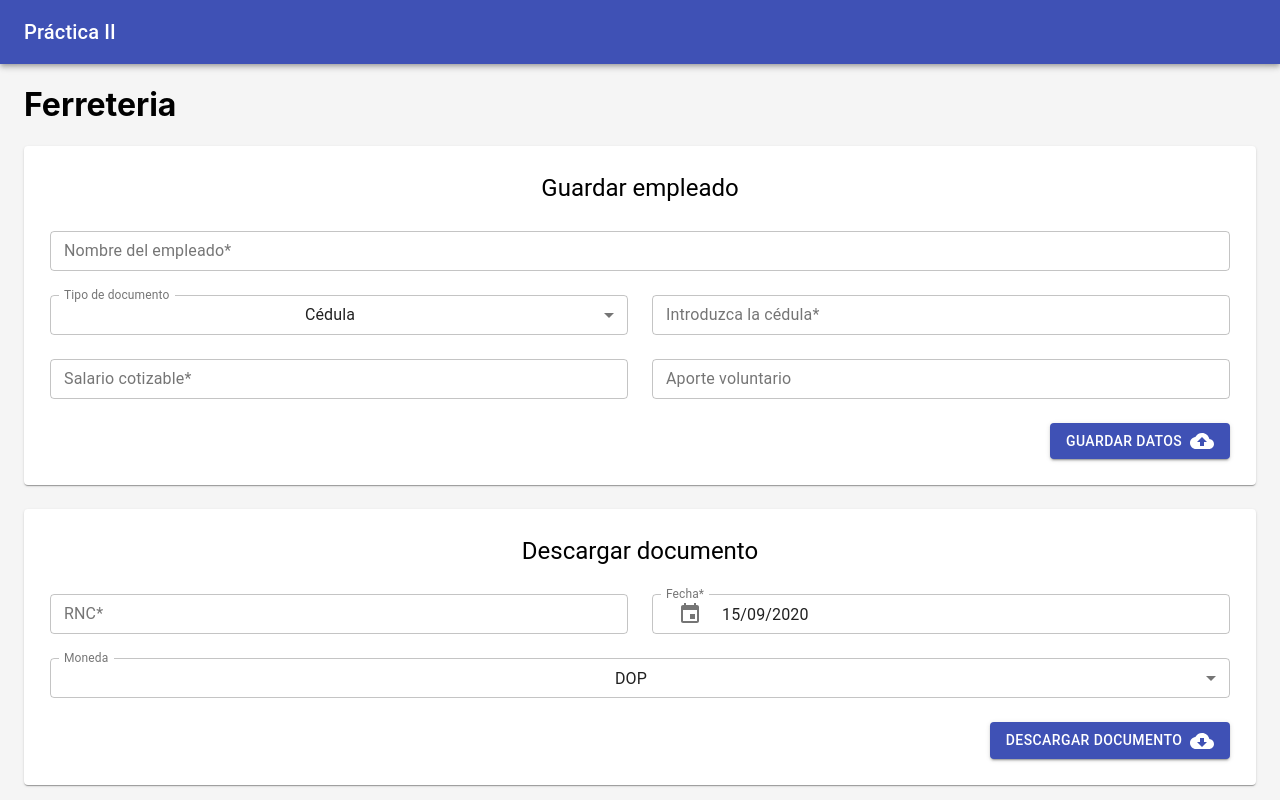
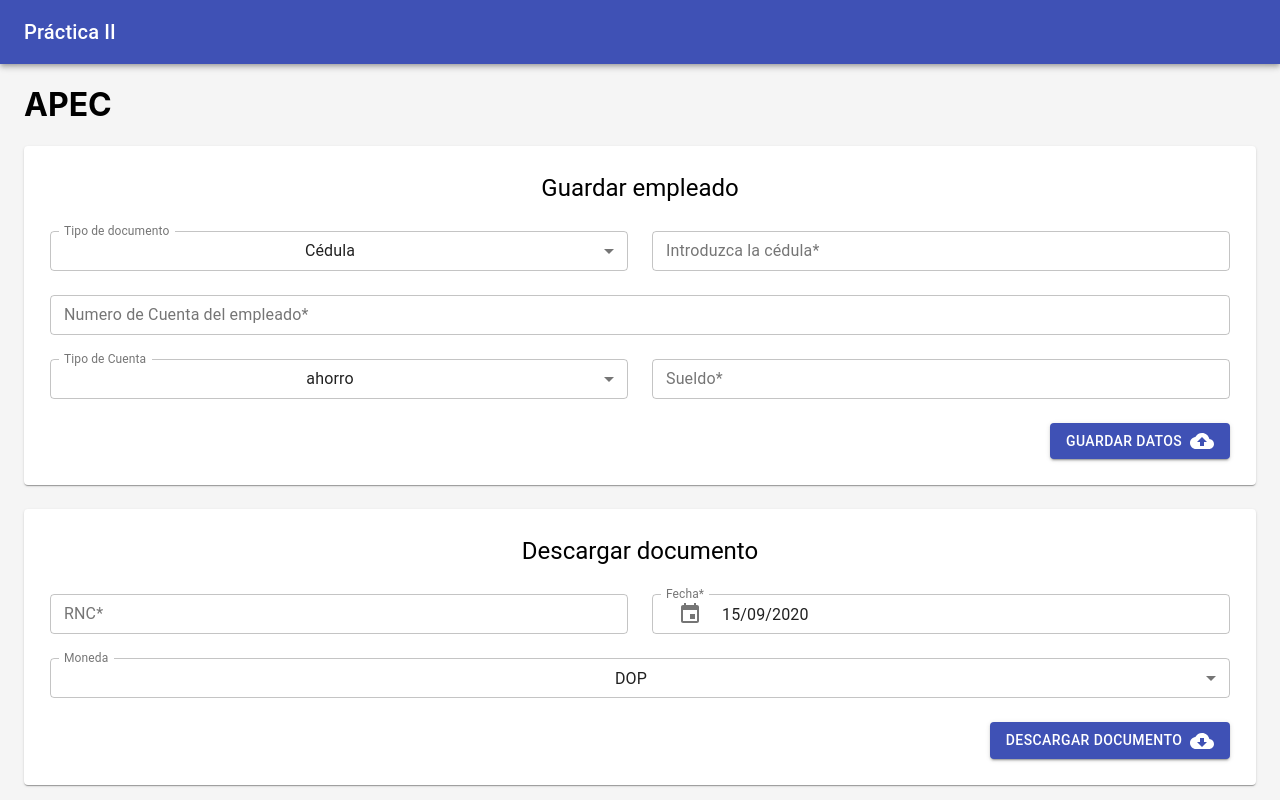
Before and after one commit to AlexFerreras/APAP-APEC, a React (Create React App) app: page / in a window 1280 px wide. Built offline with nearby package versions, Linux system fonts and the light colour scheme.

Commit message:
APAP/APEC integration first commit

```diff
--- a/src/App.js
+++ b/src/App.js
@@ -1,17 +1,13 @@
-import React from 'react';
-import Container from '@material-ui/core/Container';
-import Header from './layout/Header'
-import Download from './layout/Download'
-import Upload from './layout/Upload'
-import {
-  BrowserRouter as Router,
-  Switch,
-  Route
-} from "react-router-dom";
+import React from "react";
+import Container from "@material-ui/core/Container";
+import Header from "./layout/Header";
+import Download from "./layout/Download";
+import Upload from "./layout/Upload";
+import { BrowserRouter as Router, Switch, Route } from "react-router-dom";
 
 const styles = {
-  paddingTop: 0
-}
+  paddingTop: 0,
+};
 
 const App = () => {
   return (
@@ -21,18 +17,18 @@
         <Router>
           <Switch>
             <Route path="/upload">
-              <h1> TSS </h1>
+              <h1> APAP </h1>
               <Upload />
             </Route>
             <Route path="/">
-              <h1> Ferreteria </h1>
+              <h1> APEC </h1>
               <Download />
             </Route>
           </Switch>
         </Router>
       </Container>
     </div>
-  )
-}
+  );
+};
 
 export default App;
--- /dev/null
+++ b/src/components/APAPDocument/index.js
@@ -0,0 +1,148 @@
+import React, { useState } from "react";
+import Typography from "@material-ui/core/Typography";
+import TextField from "@material-ui/core/TextField";
+import Grid from "@material-ui/core/Grid";
+import DateFnsUtils from "@date-io/date-fns";
+import {
+  MuiPickersUtilsProvider,
+  KeyboardDatePicker,
+} from "@material-ui/pickers";
+import { useForm } from "react-hook-form";
+import Button from "@material-ui/core/Button";
+import Select from "@material-ui/core/Select";
+import MenuItem from "@material-ui/core/MenuItem";
+import FormControl from "@material-ui/core/FormControl";
+import InputLabel from "@material-ui/core/InputLabel";
+import CloudDownloadIcon from "@material-ui/icons/CloudDownload";
+import post from "../../services/post";
+import LinearIndeterminate from "../Loading";
+
+const title = {
+  color: "black",
+};
+
+const mt15 = {
+  marginTop: 15,
+};
+
+const alignBtnSend = {
+  display: "flex",
+  justifyContent: "flex-end",
+};
+
+const APAPDocument = () => {
+  const [isLoading, setIsLoading] = React.useState(false);
+  const [selectedDate, setSelectedDate] = useState(new Date());
+  const [moneda, setMoneda] = React.useState("DOP");
+
+  const { register, handleSubmit, errors } = useForm();
+
+  const handleDateChange = (date) => {
+    setSelectedDate(date);
+  };
+
+  const handleChangeMoneda = (event) => {
+    setMoneda(event.target.value);
+  };
+
+  async function onSubmit(data) {
+    data = {
+      ...data,
+      fecha: selectedDate,
+      moneda: moneda,
+    };
+    setIsLoading(true);
+    const response = await post("empleados/generar-archivo", data);
+    setIsLoading(false);
+    createFile(response);
+  }
+
+  function createFile(data) {
+    const element = document.createElement("a");
+    const file = new Blob([atob(data.data)], { type: "text/plain" });
+    element.href = URL.createObjectURL(file);
+    element.download = "apap.txt";
+    document.body.appendChild(element);
+    element.click();
+  }
+
+  return (
+    <div>
+      <Typography variant="h5" gutterBottom>
+        <span style={title}>Descargar documento</span>
+      </Typography>
+
+      {isLoading && <LinearIndeterminate />}
+
+      <form onSubmit={handleSubmit(onSubmit)}>
+        <Grid container spacing={3} style={mt15}>
+          <Grid item xs={6}>
+            <TextField
+              name="rnc"
+              error={errors.rnc ? true : false}
+              helperText={errors.rnc && errors.rnc.message}
+              inputRef={register({
+                required: "El RNC es obligatorio",
+                minLength: {
+                  value: 13,
+                  message: "La longitud mínima debe ser igual a 13",
+                },
+                maxLength: {
+                  value: 13,
+                  message: "La longitud máxima debe ser igual a 13",
+                },
+              })}
+              fullWidth
+              type="text"
+              label="RNC*"
+              variant="outlined"
+              size="small"
+            />
+          </Grid>
+          <Grid item xs={6}>
+            <MuiPickersUtilsProvider utils={DateFnsUtils}>
+              <KeyboardDatePicker
+                autoOk
+                variant="inline"
+                inputVariant="outlined"
+                label="Fecha*"
+                size="small"
+                format="dd/MM/yyyy"
+                value={selectedDate}
+                InputAdornmentProps={{ position: "start" }}
+                onChange={(date) => handleDateChange(date)}
+              />
+            </MuiPickersUtilsProvider>
+          </Grid>
+          <Grid item xs={12}>
+            <FormControl size="small" variant="outlined">
+              <InputLabel htmlFor="outlined-age-native-simple">
+                Moneda
+              </InputLabel>
+              <Select
+                required
+                labelId="demo-simple-select-outlined-label"
+                id="demo-simple-select-outlined"
+                value={moneda}
+                onChange={handleChangeMoneda}
+                label="Moneda"
+              >
+                <MenuItem value={"DOP"}>DOP</MenuItem>
+                <MenuItem value={"USD"}>USD</MenuItem>
+              </Select>
+            </FormControl>
+          </Grid>
+          <Grid item xs={12}>
+            <div style={alignBtnSend}>
+              <Button type="submit" variant="contained" color="primary">
+                Descargar documento &nbsp; <CloudDownloadIcon />
+              </Button>
+            </div>
+          </Grid>
+        </Grid>
+      </form>
+    </div>
+  );
+};
+
+export default APAPDocument;
--- a/src/components/Form/index.js
+++ b/src/components/Form/index.js
@@ -1,82 +1,69 @@
-import React, { forceUpdate } from 'react'
-import Typography from '@material-ui/core/Typography'
-import TextField from '@material-ui/core/TextField'
-import Grid from '@material-ui/core/Grid'
-import { useForm } from 'react-hook-form';
-import Button from '@material-ui/core/Button';
-import Select from '@material-ui/core/Select';
-import MenuItem from '@material-ui/core/MenuItem';
-import FormControl from '@material-ui/core/FormControl';
-import InputLabel from '@material-ui/core/InputLabel';
-import CloudUploadIcon from '@material-ui/icons/CloudUpload';
-import validateDominicanId from 'validacion-cedula-dominicana';
-import post from '../../services/post'
-import LinearIndeterminate from '../Loading'
+import React from "react";
+import Typography from "@material-ui/core/Typography";
+import TextField from "@material-ui/core/TextField";
+import Grid from "@material-ui/core/Grid";
+import { useForm } from "react-hook-form";
+import Button from "@material-ui/core/Button";
+import Select from "@material-ui/core/Select";
+import MenuItem from "@material-ui/core/MenuItem";
+import FormControl from "@material-ui/core/FormControl";
+import InputLabel from "@material-ui/core/InputLabel";
+import CloudUploadIcon from "@material-ui/icons/CloudUpload";
+import validateDominicanId from "validacion-cedula-dominicana";
+import post from "../../services/post";
+import LinearIndeterminate from "../Loading";
 
 const title = {
-  color: 'black'
-}
+  color: "black",
+};
 
 const mt15 = {
   marginTop: 15,
-}
+};
 
 const alignBtnSend = {
-  display: 'flex',
-  justifyContent: 'flex-end'
-}
+  display: "flex",
+  justifyContent: "flex-end",
+};
 
 const Form = () => {
-  const [isLoading, setIsLoading] = React.useState(false)
-  const [documentType, setdocumentType] = React.useState('Cedula')
+  const [isLoading, setIsLoading] = React.useState(false);
+  const [documentType, setdocumentType] = React.useState("Cedula");
+  const [accountType, setaccountType] = React.useState("Ahorro");
   const { register, handleSubmit, errors } = useForm();
 
   const handleChangeDocumentType = (event) => {
-    setdocumentType(event.target.value)
-  }
+    setdocumentType(event.target.value);
+  };
 
-  async function onSubmit (data) {
+  async function onSubmit(data) {
     data = {
       ...data,
       tipoDocumento: documentType,
-    }
-    data.salarioCotizable = Number(data.salarioCotizable)
-    data.aporteVoluntario = data.aporteVoluntario ? data.aporteVoluntario : null
-    setIsLoading(true)
-    await post('empleados', data)
-    setIsLoading(false)
+      tipocuenta: accountType,
+    };
+    data.sueldo = Number(data.sueldo);
+    setIsLoading(true);
+    console.log(JSON.stringify(data, null, 2));
+    await post("empleados", data);
+    setIsLoading(false);
   }
 
   return (
     <div>
       <Typography variant="h5" gutterBottom>
-        <span style={title}>
-          Guardar empleado
-        </span>
+        <span style={title}>Guardar empleado</span>
       </Typography>
 
-      { isLoading && <LinearIndeterminate /> }
+      {isLoading && <LinearIndeterminate />}
 
       <form onSubmit={handleSubmit(onSubmit)}>
         <Grid container spacing={3} style={mt15}>
-          <Grid item xs={12}>
-            <TextField
-              name="nombre"
-              error={errors.nombre ? true : false}
-              helperText={errors.nombre && errors.nombre.message}
-              inputRef={register({required: "El nombre es obligatorio",
-                minLength: {value: 1, message: "La longitud mínima debe ser igual a 1"},
-                maxLength: {value: 40, message: "La longitud máxima debe ser igual a 40"}})}
-              fullWidth
-              type="text"
-              label="Nombre del empleado*"
-              variant="outlined"
-              size="small"
-            />
-          </Grid>
           <Grid item xs={6}>
             <FormControl size="small" variant="outlined">
-              <InputLabel htmlFor="outlined-age-native-simple">Tipo de documento</InputLabel>
+              <InputLabel htmlFor="outlined-age-native-simple">
+                Tipo de documento
+              </InputLabel>
               <Select
                 required
                 labelId="demo-simple-select-outlined-label"
@@ -85,27 +72,32 @@
                 onChange={handleChangeDocumentType}
                 label="Tipo de documento"
               >
-                <MenuItem value={'Cedula'}>Cédula</MenuItem>
-                <MenuItem value={'Pasaporte'}>Pasaporte</MenuItem>
+                <MenuItem value={"Cedula"}>Cédula</MenuItem>
+                <MenuItem value={"Pasaporte"}>Pasaporte</MenuItem>
               </Select>
             </FormControl>
           </Grid>
           <Grid item xs={6}>
-            {
-              documentType === 'Cedula'
-              ?
+            {documentType === "Cedula" ? (
               <TextField
                 name="documento"
                 error={errors.documento ? true : false}
                 helperText={errors.documento && errors.documento.message}
-                  inputRef={register({required: "La cédula es obligatoria",
-                    minLength: {value: 11, message: "La longitud mínima debe ser igual a 11"},
-                    maxLength: {value: 11, message: "La longitud máxima debe ser igual a 11"},
+                inputRef={register({
+                  required: "La cédula es obligatoria",
+                  minLength: {
+                    value: 11,
+                    message: "La longitud mínima debe ser igual a 11",
+                  },
+                  maxLength: {
+                    value: 11,
+                    message: "La longitud máxima debe ser igual a 11",
+                  },
                   pattern: {
                     value: /^\d+$/,
-                      message: "Solo se adminten números positivos"
+                    message: "Solo se adminten números positivos",
                   },
-                    validate: validateDominicanId
+                  validate: validateDominicanId,
                 })}
                 fullWidth
                 type="text"
@@ -113,61 +105,100 @@
                 variant="outlined"
                 size="small"
               />
-              :
+            ) : (
               <TextField
                 name="documento"
                 error={errors.documento ? true : false}
                 helperText={errors.documento && errors.documento.message}
-                inputRef={register({required: "El documento es obligatorio",
-                  minLength: {value: 11, message: "La longitud mínima debe ser igual a 11"},
-                  maxLength: {value: 11, message: "La longitud máxima debe ser igual a 11"}})}
+                inputRef={register({
+                  required: "El documento es obligatorio",
+                  minLength: {
+                    value: 11,
+                    message: "La longitud mínima debe ser igual a 11",
+                  },
+                  maxLength: {
+                    value: 11,
+                    message: "La longitud máxima debe ser igual a 11",
+                  },
+                })}
                 fullWidth
                 type="text"
                 label="Introduzca el pasaporte*"
                 variant="outlined"
                 size="small"
               />
-            }
-
+            )}
           </Grid>
-          <Grid item xs={6}>
+          <Grid item xs={12}>
             <TextField
-              name="salarioCotizable"
-              error={errors.salarioCotizable ? true : false}
-              helperText={errors.salarioCotizable && errors.salarioCotizable.message}
-              inputRef={register({required: "El salario cotizable es obligatorio",
-                minLength: {value: 1, message: "La longitud mínima debe ser igual a 1"},
-                maxLength: {value: 16, message: "La longitud máxima debe ser igual a 16"},
+              name="numerocuenta"
+              error={errors.numerocuenta ? true : false}
+              helperText={errors.numerocuenta && errors.numerocuenta.message}
+              inputRef={register({
+                required: "El Numero de Cuenta es obligatorio",
+                minLength: {
+                  value: 9,
+                  message: "La longitud mínima debe ser igual a 9",
+                },
+                maxLength: {
+                  value: 11,
+                  message: "La longitud máxima debe ser igual a 11",
+                },
                 pattern: {
                   value: /^\d+$/,
-                  message: "Solo se adminten números positivos"
-                }})}
+                  message: "Solo se adminten números positivos",
+                },
+              })}
               fullWidth
-              type="number"
-              label="Salario cotizable*"
+              type="text"
+              label="Numero de Cuenta del empleado*"
               variant="outlined"
               size="small"
             />
           </Grid>
+
+          <Grid item xs={6}>
+            <FormControl size="small" variant="outlined">
+              <InputLabel htmlFor="outlined-age-native-simple">
+                Tipo de Cuenta
+              </InputLabel>
+              <Select
+                required
+                labelId="demo-simple-select-outlined-label"
+                id="demo-simple-select-outlined"
+                value={accountType}
+                onChange={(e) => setaccountType(e.target.value)}
+                label="Tipo de Cuenta"
+              >
+                <MenuItem value={"Ahorro"}>ahorro</MenuItem>
+                <MenuItem value={"Corriente"}>Corriente</MenuItem>
+              </Select>
+            </FormControl>
+          </Grid>
           <Grid item xs={6}>
             <TextField
-              name="aporteVoluntario"
-              error={errors.aporteVoluntario ? true : false}
-              helperText={errors.aporteVoluntario && errors.aporteVoluntario.message}
+              name="sueldo"
+              error={errors.sueldo ? true : false}
+              helperText={errors.sueldo && errors.sueldo.message}
               inputRef={register({
-                minLength: {value: 1, message: "La longitud mínima debe ser igual a 1"},
-                maxLength: {value: 16, message: "La longitud máxima debe ser igual a 16"},
-                pattern: {
-                  value: /^\d+$/,
-                  message: "Solo se adminten números positivos"
-                }})}
+                required: "El Sueldo es obligatorio",
+                minLength: {
+                  value: 1,
+                  message: "La longitud mínima debe ser igual a 1",
+                },
+                maxLength: {
+                  value: 24,
+                  message: "La longitud máxima debe ser igual a 24",
+                },
+              })}
               fullWidth
               type="number"
-              label="Aporte voluntario"
+              label="Sueldo*"
               variant="outlined"
               size="small"
             />
           </Grid>
+
           <Grid item xs={12}>
             <div style={alignBtnSend}>
               <Button type="submit" variant="contained" color="primary">
@@ -178,7 +209,7 @@
         </Grid>
       </form>
     </div>
-  )
-}
+  );
+};
 
 export default Form;
--- a/src/components/TssDocument/index.js
+++ /dev/null
@@ -1,140 +0,0 @@
-import React, { useState } from 'react'
-import Typography from '@material-ui/core/Typography'
-import TextField from '@material-ui/core/TextField'
-import Grid from '@material-ui/core/Grid'
-import DateFnsUtils from '@date-io/date-fns'
-import {
-  MuiPickersUtilsProvider,
-  KeyboardDatePicker,
-} from '@material-ui/pickers'
-import { useForm } from 'react-hook-form';
-import Button from '@material-ui/core/Button';
-import Select from '@material-ui/core/Select';
-import MenuItem from '@material-ui/core/MenuItem';
-import FormControl from '@material-ui/core/FormControl';
-import InputLabel from '@material-ui/core/InputLabel';
-import CloudDownloadIcon from '@material-ui/icons/CloudDownload';
-import post from '../../services/post'
-import LinearIndeterminate from '../Loading'
-
-const title = {
-  color: 'black'
-}
-
-const mt15 = {
-  marginTop: 15,
-}
-
-const alignBtnSend = {
-  display: 'flex',
-  justifyContent: 'flex-end'
-}
-
-const TssDocument = () => {
-  const [isLoading, setIsLoading] = React.useState(false)
-  const [selectedDate, setSelectedDate] = useState(new Date())
-  const [moneda, setMoneda] = React.useState('DOP')
-
-  const { register, handleSubmit, errors } = useForm();
-
-  const handleDateChange = (date) => {
-    setSelectedDate(date);
-  };
-
-  const handleChangeMoneda = (event) => {
-    setMoneda(event.target.value);
-  };
-
-  async function onSubmit(data) {
-    data = {
-      ...data,
-      fecha: selectedDate,
-      moneda: moneda
-    }
-    setIsLoading(true)
-    const response = await post('empleados/generar-archivo', data)
-    setIsLoading(false)
-    createFile(response)
-  }
-
-  function createFile(data) {
-    const element = document.createElement("a")
-    const file = new Blob([atob(data.data)], {type: 'text/plain'})
-    element.href = URL.createObjectURL(file)
-    element.download = "tss.txt"
-    document.body.appendChild(element)
-    element.click()
-  }
-
-  return (
-    <div>
-      <Typography variant="h5" gutterBottom>
-        <span style={title}>
-          Descargar documento
-        </span>
-      </Typography>
-
-      { isLoading && <LinearIndeterminate /> }
-
-      <form onSubmit={handleSubmit(onSubmit)}>
-        <Grid container spacing={3} style={mt15}>
-          <Grid item xs={6}>
-            <TextField
-              name="rnc"
-              error={errors.rnc ? true : false}
-              helperText={errors.rnc && errors.rnc.message}
-              inputRef={register({required: "El RNC es obligatorio",
-                minLength: {value: 13, message: "La longitud mínima debe ser igual a 13"},
-                maxLength: {value: 13, message: "La longitud máxima debe ser igual a 13"}})}
-              fullWidth
-              type="text"
-              label="RNC*"
-              variant="outlined"
-              size="small"
-            />
-          </Grid>
-          <Grid item xs={6}>
-            <MuiPickersUtilsProvider utils={DateFnsUtils}>
-              <KeyboardDatePicker
-                autoOk
-                variant="inline"
-                inputVariant="outlined"
-                label="Fecha*"
-                size="small"
-                format="dd/MM/yyyy"
-                value={selectedDate}
-                InputAdornmentProps={{ position: "start" }}
-                onChange={date => handleDateChange(date)}
-              />
-            </MuiPickersUtilsProvider>
-          </Grid>
-          <Grid item xs={12}>
-            <FormControl size="small" variant="outlined" >
-              <InputLabel htmlFor="outlined-age-native-simple">Moneda</InputLabel>
-              <Select
-                required
-                labelId="demo-simple-select-outlined-label"
-                id="demo-simple-select-outlined"
-                value={moneda}
-                onChange={handleChangeMoneda}
-                label="Moneda"
-              >
-                <MenuItem value={'DOP'}>DOP</MenuItem>
-                <MenuItem value={'USD'}>USD</MenuItem>
-              </Select>
-            </FormControl>
-          </Grid>
-          <Grid item xs={12}>
-            <div style={alignBtnSend}>
-              <Button type="submit" variant="contained" color="primary">
-                Descargar documento &nbsp; <CloudDownloadIcon />
-              </Button>
-            </div>
-          </Grid>
-        </Grid>
-      </form>
-    </div>
-  )
-}
-
-export default TssDocument;
```
Also changed, not shown: src/components/Dropzone/index.js (+38 -38 lines), src/layout/Download/index.js (+12 -12 lines), src/layout/Upload/index.js (+48 -39 lines). Lines whose indentation alone changed are shown as unchanged.
